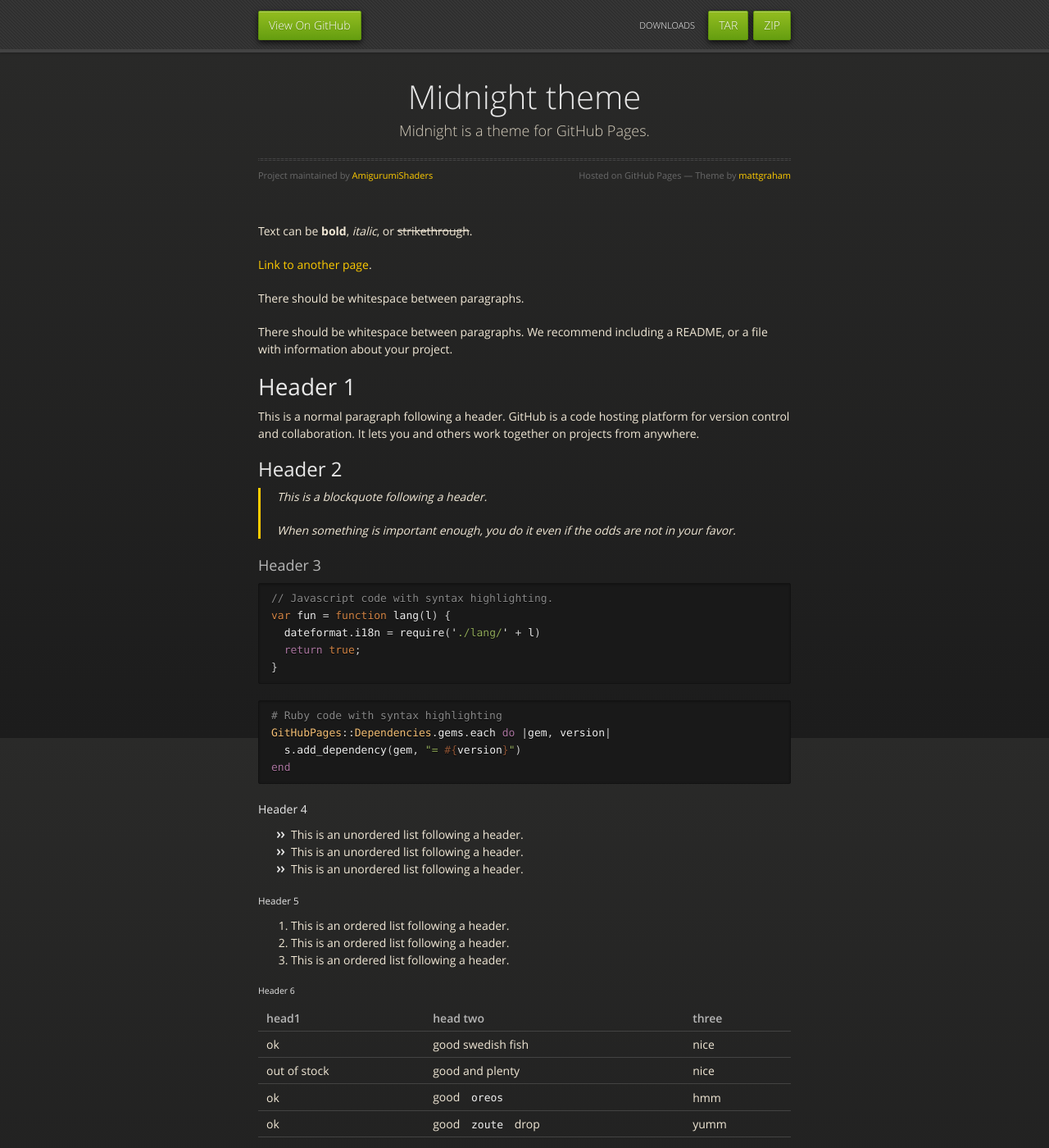
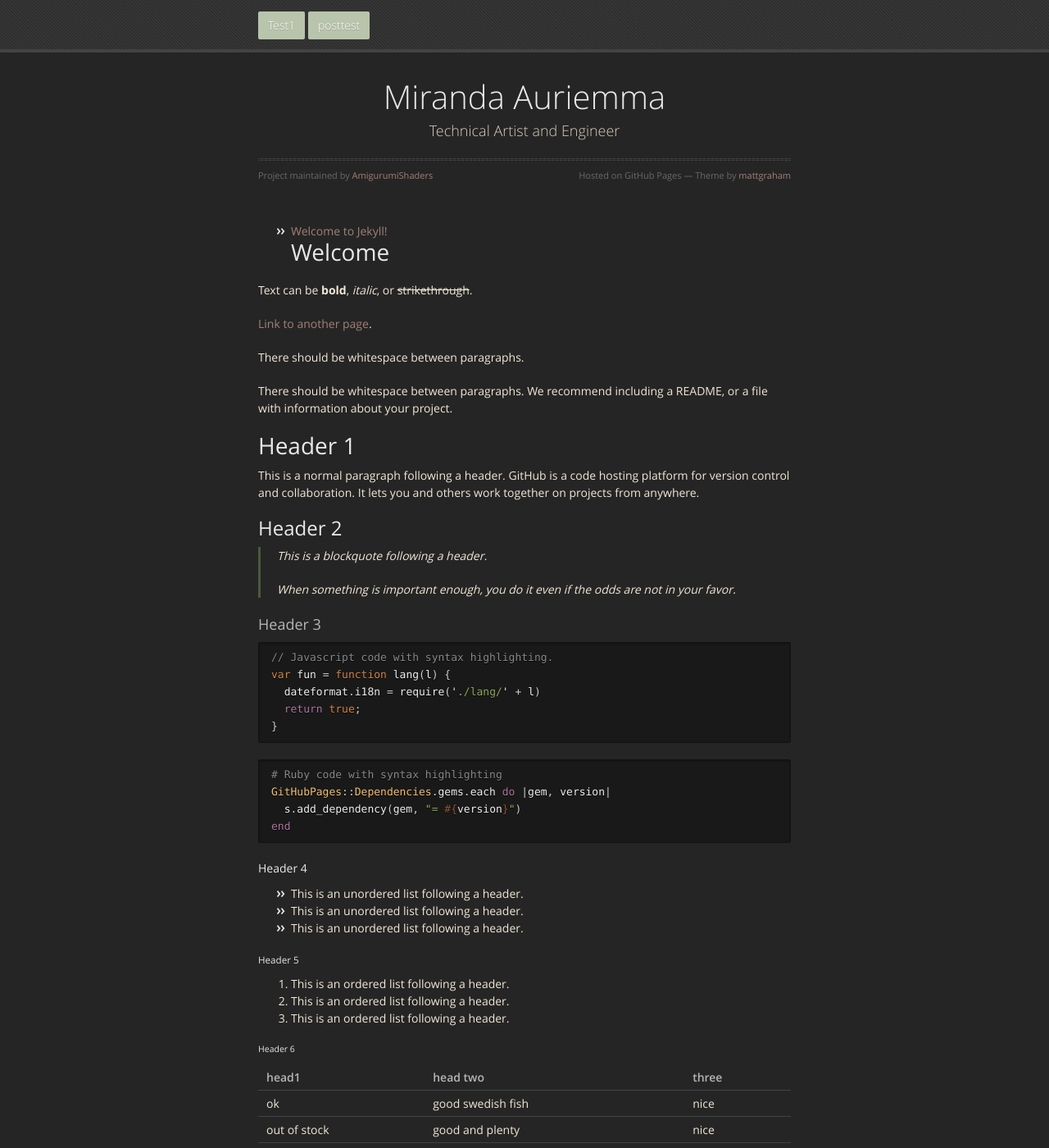
Before and after one commit to AmigurumiShaders/portfolio, a Jekyll site: the page built from index.md, in a window 1280 px wide and 1400 px high. Shown: the whole window at 82% size. Built offline with Jekyll 4.4.1, drawn with Linux system fonts in a browser that asks for light colours.

Commit message:
added some color pallets and tweaked home css, also started figuring out posts

```diff
--- a/_config.yml
+++ b/_config.yml
@@ -1,5 +1,6 @@
-title: Midnight theme
-description: Midnight is a theme for GitHub Pages.
-show_downloads: true
+title: Miranda Auriemma
+description: Technical Artist and Engineer
+# descriptionExtra: haha does is work?
+show_downloads: false
 google_analytics:
 theme: jekyll-theme-midnight
--- a/_layouts/default.html
+++ b/_layouts/default.html
@@ -6,8 +6,9 @@
 
 {% seo %}
     <link rel="stylesheet" href="{{ '/assets/css/style.css?v=' | append: site.github.build_revision | relative_url }}">
-    <script src="https://code.jquery.com/jquery-1.12.4.min.js" integrity="sha256-ZosEbRLbNQzLpnKIkEdrPv7lOy9C27hHQ+Xp8a4MxAQ=" crossorigin="anonymous"></script>
-    <script src="{{ '/assets/js/respond.js' | relative_url }}"></script>
+    <!-- I dont think any of these scripts are needed but keep them for now just in case -->
+    <!-- <script src="https://code.jquery.com/jquery-1.12.4.min.js" integrity="sha256-ZosEbRLbNQzLpnKIkEdrPv7lOy9C27hHQ+Xp8a4MxAQ=" crossorigin="anonymous"></script> -->
+    <!-- <script src="{{ '/assets/js/respond.js' | relative_url }}"></script> -->
     <!--[if lt IE 9]>
       <script src="//html5shiv.googlecode.com/svn/trunk/html5.js"></script>
     <![endif]-->
@@ -21,12 +22,8 @@
       <div id="header">
         <nav>
           <ul>
-            <li class="fork"><a href="{{ site.github.repository_url }}">View On GitHub</a></li>
-            {% if site.show_downloads %}
-              <li class="downloads"><a href="{{ site.github.zip_url }}">ZIP</a></li>
-              <li class="downloads"><a href="{{ site.github.tar_url }}">TAR</a></li>
-              <li class="title">DOWNLOADS</li>
-            {% endif %}
+            <li class="nav-element"><a class="nav-element" href="{{ site.github.repository_url }}">Test1</a></li>
+            <li class="nav-element"><a href="{{ site.github.repository_url }}">posttest</a></li>
           </ul>
         </nav>
       </div><!-- end header -->
@@ -42,6 +39,15 @@
           <span class="credits right">Hosted on GitHub Pages &mdash; Theme by <a href="https://twitter.com/mattgraham">mattgraham</a></span>
         </div>
 
+        <ul>
+          {% for post in site.posts %}
+            <li>
+              <a href="{{ post.url }}">{{ post.title }}</a>
+              {{ post.excerpt }}
+            </li>
+          {% endfor %}
+        </ul>
+
         {{ content }}
 
       </section>
--- /dev/null
+++ b/_layouts/post.html
@@ -0,0 +1,6 @@
+---
+layout: default
+---
+<p>{{ page.date }} - Written by {{ page.author }}</p>
+
+{{ content }}
--- /dev/null
+++ b/_sass/dark-pale.scss
@@ -0,0 +1,65 @@
+// SASS style sheet */
+// Palette color codes */
+// Palette URL: http://paletton.com/#uid=c5n2z0d4U0kbKcK3Rrp8zkblAbqAY6h */
+
+// Feel free to copy&paste color codes to your application */
+
+
+// As hex codes */
+
+$color-primary-0: #5A3944;	// Main Primary color */
+$color-primary-1: #C1AAB1;
+$color-primary-2: #8E6875;
+$color-primary-3: #501A2C;
+$color-primary-4: #2C000F;
+
+$color-secondary-1-0: #664A40;	// Main Secondary color (1) */
+$color-secondary-1-1: #DAC7C0;
+$color-secondary-1-2: #A18176;
+$color-secondary-1-3: #5B2D1E;
+$color-secondary-1-4: #320D00;
+
+$color-secondary-2-0: #412A42;	// Main Secondary color (2) */
+$color-secondary-2-1: #8E7E8F;
+$color-secondary-2-2: #674D69;
+$color-secondary-2-3: #39143B;
+$color-secondary-2-4: #1F0021;
+
+$color-complement-0: #4A5B3A;	// Main Complement color */
+$color-complement-1: #B8C4AC;
+$color-complement-2: #7D906A;
+$color-complement-3: #35521B;
+$color-complement-4: #162D00;
+
+
+
+// As RGBa codes */
+
+$rgba-primary-0: rgba( 90, 57, 68,1);	// Main Primary color */
+$rgba-primary-1: rgba(193,170,177,1);
+$rgba-primary-2: rgba(142,104,117,1);
+$rgba-primary-3: rgba( 80, 26, 44,1);
+$rgba-primary-4: rgba( 44,  0, 15,1);
+
+$rgba-secondary-1-0: rgba(102, 74, 64,1);	// Main Secondary color (1) */
+$rgba-secondary-1-1: rgba(218,199,192,1);
+$rgba-secondary-1-2: rgba(161,129,118,1);
+$rgba-secondary-1-3: rgba( 91, 45, 30,1);
+$rgba-secondary-1-4: rgba( 50, 13,  0,1);
+
+$rgba-secondary-2-0: rgba( 65, 42, 66,1);	// Main Secondary color (2) */
+$rgba-secondary-2-1: rgba(142,126,143,1);
+$rgba-secondary-2-2: rgba(103, 77,105,1);
+$rgba-secondary-2-3: rgba( 57, 20, 59,1);
+$rgba-secondary-2-4: rgba( 31,  0, 33,1);
+
+$rgba-complement-0: rgba( 74, 91, 58,1);	// Main Complement color */
+$rgba-complement-1: rgba(184,196,172,1);
+$rgba-complement-2: rgba(125,144,106,1);
+$rgba-complement-3: rgba( 53, 82, 27,1);
+$rgba-complement-4: rgba( 22, 45,  0,1);
+
+
+
+// Generated by Paletton.com © 2002-2014 */
+// http://paletton.com */
--- /dev/null
+++ b/assets/css/colors/dark-pale.scss
@@ -0,0 +1,65 @@
+// SASS style sheet */
+// Palette color codes */
+// Palette URL: http://paletton.com/#uid=c5n2z0d4U0kbKcK81kZadhuhVc9mHb0 */
+
+// Feel free to copy&paste color codes to your application */
+
+
+// As hex codes */
+
+$color-primary-0: #5A3944;	// Main Primary color */
+$color-primary-1: #936F7B;
+$color-primary-2: #7B5461;
+$color-primary-3: #552636;
+$color-primary-4: #4D1629;
+
+$color-secondary-1-0: #664A40;	// Main Secondary color (1) */
+$color-secondary-1-1: #A7887D;
+$color-secondary-1-2: #8B6A5F;
+$color-secondary-1-3: #61382B;
+$color-secondary-1-4: #582919;
+
+$color-secondary-2-0: #412A42;	// Main Secondary color (2) */
+$color-secondary-2-1: #6B526D;
+$color-secondary-2-2: #593E5B;
+$color-secondary-2-3: #3D1C3F;
+$color-secondary-2-4: #371139;
+
+$color-complement-0: #4A5B3A;	// Main Complement color */
+$color-complement-1: #839670;
+$color-complement-2: #697D55;
+$color-complement-3: #3E5726;
+$color-complement-4: #324F17;
+
+
+
+// As RGBa codes */
+
+$rgba-primary-0: rgba( 90, 57, 68,1);	// Main Primary color */
+$rgba-primary-1: rgba(147,111,123,1);
+$rgba-primary-2: rgba(123, 84, 97,1);
+$rgba-primary-3: rgba( 85, 38, 54,1);
+$rgba-primary-4: rgba( 77, 22, 41,1);
+
+$rgba-secondary-1-0: rgba(102, 74, 64,1);	// Main Secondary color (1) */
+$rgba-secondary-1-1: rgba(167,136,125,1);
+$rgba-secondary-1-2: rgba(139,106, 95,1);
+$rgba-secondary-1-3: rgba( 97, 56, 43,1);
+$rgba-secondary-1-4: rgba( 88, 41, 25,1);
+
+$rgba-secondary-2-0: rgba( 65, 42, 66,1);	// Main Secondary color (2) */
+$rgba-secondary-2-1: rgba(107, 82,109,1);
+$rgba-secondary-2-2: rgba( 89, 62, 91,1);
+$rgba-secondary-2-3: rgba( 61, 28, 63,1);
+$rgba-secondary-2-4: rgba( 55, 17, 57,1);
+
+$rgba-complement-0: rgba( 74, 91, 58,1);	// Main Complement color */
+$rgba-complement-1: rgba(131,150,112,1);
+$rgba-complement-2: rgba(105,125, 85,1);
+$rgba-complement-3: rgba( 62, 87, 38,1);
+$rgba-complement-4: rgba( 50, 79, 23,1);
+
+
+
+// Generated by Paletton.com © 2002-2014 */
+// http://paletton.com */
--- /dev/null
+++ b/assets/css/colors/pallete-bright1.scss
@@ -0,0 +1,132 @@
+// SASS style sheet */
+// Palette color codes */
+// Palette URL: http://paletton.com/#uid=44C0u0kjwDj9hTOeULXnyvPtvty */
+
+// Feel free to copy&paste color codes to your application */
+
+
+// As hex codes */
+
+$color-primary-0: #9153C1;	// Main Primary color */
+$color-primary-1: #D0ACEC;
+$color-primary-2: #AF7AD8;
+$color-primary-3: #7735AA;
+$color-primary-4: #63169E;
+
+$color-secondary-1-0: #CBF55F;	// Main Secondary color (1) */
+$color-secondary-1-1: #E8FCB3;
+$color-secondary-1-2: #D8F885;
+$color-secondary-1-3: #BFF03F;
+$color-secondary-1-4: #A6DE11;
+
+$color-secondary-2-0: #FFE064;	// Main Secondary color (2) */
+$color-secondary-2-1: #FFF0B5;
+$color-secondary-2-2: #FFE888;
+$color-secondary-2-3: #FED943;
+$color-secondary-2-4: #EBC012;
+
+$color-complement-0: #FFFA64;	// Main Complement color */
+$color-complement-1: #FFFDB5;
+$color-complement-2: #FFFB88;
+$color-complement-3: #FEF843;
+$color-complement-4: #EBE512;
+
+
+
+// As RGBa codes */
+
+$rgba-primary-0: rgba(145, 83,193,1);	// Main Primary color */
+$rgba-primary-1: rgba(208,172,236,1);
+$rgba-primary-2: rgba(175,122,216,1);
+$rgba-primary-3: rgba(119, 53,170,1);
+$rgba-primary-4: rgba( 99, 22,158,1);
+
+$rgba-secondary-1-0: rgba(203,245, 95,1);	// Main Secondary color (1) */
+$rgba-secondary-1-1: rgba(232,252,179,1);
+$rgba-secondary-1-2: rgba(216,248,133,1);
+$rgba-secondary-1-3: rgba(191,240, 63,1);
+$rgba-secondary-1-4: rgba(166,222, 17,1);
+
+$rgba-secondary-2-0: rgba(255,224,100,1);	// Main Secondary color (2) */
+$rgba-secondary-2-1: rgba(255,240,181,1);
+$rgba-secondary-2-2: rgba(255,232,136,1);
+$rgba-secondary-2-3: rgba(254,217, 67,1);
+$rgba-secondary-2-4: rgba(235,192, 18,1);
+
+$rgba-complement-0: rgba(255,250,100,1);	// Main Complement color */
+$rgba-complement-1: rgba(255,253,181,1);
+$rgba-complement-2: rgba(255,251,136,1);
+$rgba-complement-3: rgba(254,248, 67,1);
+$rgba-complement-4: rgba(235,229, 18,1);
+
+
+
+// Generated by Paletton.com © 2002-2014 */
+// http://paletton.com */
+
+
+// SASS style sheet */
+// Palette color codes */
+// Palette URL: http://paletton.com/#uid=65y1q0kch7V7HjD8ecYig71nN5u */
+
+// Feel free to copy&paste color codes to your application */
+
+
+// As hex codes */
+
+$color-primary-0: #3C2528;	// Main Primary color */
+$color-primary-1: #957176;
+$color-primary-2: #62494D;
+$color-primary-3: #35171B;
+$color-primary-4: #290B0F;
+
+$color-secondary-1-0: #3F3A27;	// Main Secondary color (1) */
+$color-secondary-1-1: #9C9577;
+$color-secondary-1-2: #67624D;
+$color-secondary-1-3: #383118;
+$color-secondary-1-4: #2C250B;
+
+$color-secondary-2-0: #1F1D2C;	// Main Secondary color (2) */
+$color-secondary-2-1: #59566C;
+$color-secondary-2-2: #3A3748;
+$color-secondary-2-3: #161327;
+$color-secondary-2-4: #0E0B1E;
+
+$color-complement-0: #263521;	// Main Complement color */
+$color-complement-1: #6C8565;
+$color-complement-2: #475841;
+$color-complement-3: #1B2F14;
+$color-complement-4: #102509;
+
+
+
+// As RGBa codes */
+
+$rgba-primary-0: rgba( 60, 37, 40,1);	// Main Primary color */
+$rgba-primary-1: rgba(149,113,118,1);
+$rgba-primary-2: rgba( 98, 73, 77,1);
+$rgba-primary-3: rgba( 53, 23, 27,1);
+$rgba-primary-4: rgba( 41, 11, 15,1);
+
+$rgba-secondary-1-0: rgba( 63, 58, 39,1);	// Main Secondary color (1) */
+$rgba-secondary-1-1: rgba(156,149,119,1);
+$rgba-secondary-1-2: rgba(103, 98, 77,1);
+$rgba-secondary-1-3: rgba( 56, 49, 24,1);
+$rgba-secondary-1-4: rgba( 44, 37, 11,1);
+
+$rgba-secondary-2-0: rgba( 31, 29, 44,1);	// Main Secondary color (2) */
+$rgba-secondary-2-1: rgba( 89, 86,108,1);
+$rgba-secondary-2-2: rgba( 58, 55, 72,1);
+$rgba-secondary-2-3: rgba( 22, 19, 39,1);
+$rgba-secondary-2-4: rgba( 14, 11, 30,1);
+
+$rgba-complement-0: rgba( 38, 53, 33,1);	// Main Complement color */
+$rgba-complement-1: rgba(108,133,101,1);
+$rgba-complement-2: rgba( 71, 88, 65,1);
+$rgba-complement-3: rgba( 27, 47, 20,1);
+$rgba-complement-4: rgba( 16, 37,  9,1);
+
+
+
+// Generated by Paletton.com © 2002-2014 */
+// http://paletton.com */
--- /dev/null
+++ b/assets/css/colors/vivid.scss
@@ -0,0 +1,197 @@
+// SASS style sheet VIVID - this is the one that i liked the tritanopia simulation of*/
+// Palette color codes */
+// Palette URL: http://paletton.com/#uid=64G0J0kfltl5PNkatAYkaoiozjL */
+
+// Feel free to copy&paste color codes to your application */
+
+
+// As hex codes */
+
+$color-primary-0: #82569C;	// Main Primary color */
+$color-primary-1: #CDB5DB;
+$color-primary-2: #A581BA;
+$color-primary-3: #653481;
+$color-primary-4: #4D1D69;
+
+$color-secondary-1-0: #D16D8B;	// Main Secondary color (1) */
+$color-secondary-1-1: #F3C7D5;
+$color-secondary-1-2: #E99DB4;
+$color-secondary-1-3: #AD4061;
+$color-secondary-1-4: #8D2141;
+
+$color-secondary-2-0: #6063A2;	// Main Secondary color (2) */
+$color-secondary-2-1: #BBBDDE;
+$color-secondary-2-2: #8A8DC0;
+$color-secondary-2-3: #3E4187;
+$color-secondary-2-4: #25296D;
+
+$color-complement-0: #EAE97A;	// Main Complement color */
+$color-complement-1: #FFFFD1;
+$color-complement-2: #FFFEAC;
+$color-complement-3: #C2C148;
+$color-complement-4: #9D9D25;
+
+
+
+// As RGBa codes */
+
+$rgba-primary-0: rgba(130, 86,156,1);	// Main Primary color */
+$rgba-primary-1: rgba(205,181,219,1);
+$rgba-primary-2: rgba(165,129,186,1);
+$rgba-primary-3: rgba(101, 52,129,1);
+$rgba-primary-4: rgba( 77, 29,105,1);
+
+$rgba-secondary-1-0: rgba(209,109,139,1);	// Main Secondary color (1) */
+$rgba-secondary-1-1: rgba(243,199,213,1);
+$rgba-secondary-1-2: rgba(233,157,180,1);
+$rgba-secondary-1-3: rgba(173, 64, 97,1);
+$rgba-secondary-1-4: rgba(141, 33, 65,1);
+
+$rgba-secondary-2-0: rgba( 96, 99,162,1);	// Main Secondary color (2) */
+$rgba-secondary-2-1: rgba(187,189,222,1);
+$rgba-secondary-2-2: rgba(138,141,192,1);
+$rgba-secondary-2-3: rgba( 62, 65,135,1);
+$rgba-secondary-2-4: rgba( 37, 41,109,1);
+
+$rgba-complement-0: rgba(234,233,122,1);	// Main Complement color */
+$rgba-complement-1: rgba(255,255,209,1);
+$rgba-complement-2: rgba(255,254,172,1);
+$rgba-complement-3: rgba(194,193, 72,1);
+$rgba-complement-4: rgba(157,157, 37,1);
+
+
+
+// Generated by Paletton.com © 2002-2014 */
+// http://paletton.com */
+
+// SASS style sheet */
+// Palette color codes */
+// Palette URL: http://paletton.com/#uid=65m0J0k68hb32rM4Hm57vbve88y */
+
+// Feel free to copy&paste color codes to your application */
+
+
+// As hex codes */
+
+$color-primary-0: #786169;	// Main Primary color */
+$color-primary-1: #C2B0B6;
+$color-primary-2: #9A848C;
+$color-primary-3: #503D44;
+$color-primary-4: #3C212B;
+
+$color-secondary-1-0: #897A6F;	// Main Secondary color (1) */
+$color-secondary-1-1: #DDD1C8;
+$color-secondary-1-2: #B0A196;
+$color-secondary-1-3: #5C4F46;
+$color-secondary-1-4: #443326;
+
+$color-secondary-2-0: #554B5C;	// Main Secondary color (2) */
+$color-secondary-2-1: #8F8794;
+$color-secondary-2-2: #6F6676;
+$color-secondary-2-3: #38303D;
+$color-secondary-2-4: #261B2E;
+
+$color-complement-0: #707B64;	// Main Complement color */
+$color-complement-1: #BEC7B4;
+$color-complement-2: #939F87;
+$color-complement-3: #49523F;
+$color-complement-4: #303D22;
+
+
+
+// As RGBa codes */
+
+$rgba-primary-0: rgba(120, 97,105,1);	// Main Primary color */
+$rgba-primary-1: rgba(194,176,182,1);
+$rgba-primary-2: rgba(154,132,140,1);
+$rgba-primary-3: rgba( 80, 61, 68,1);
+$rgba-primary-4: rgba( 60, 33, 43,1);
+
+$rgba-secondary-1-0: rgba(137,122,111,1);	// Main Secondary color (1) */
+$rgba-secondary-1-1: rgba(221,209,200,1);
+$rgba-secondary-1-2: rgba(176,161,150,1);
+$rgba-secondary-1-3: rgba( 92, 79, 70,1);
+$rgba-secondary-1-4: rgba( 68, 51, 38,1);
+
+$rgba-secondary-2-0: rgba( 85, 75, 92,1);	// Main Secondary color (2) */
+$rgba-secondary-2-1: rgba(143,135,148,1);
+$rgba-secondary-2-2: rgba(111,102,118,1);
+$rgba-secondary-2-3: rgba( 56, 48, 61,1);
+$rgba-secondary-2-4: rgba( 38, 27, 46,1);
+
+$rgba-complement-0: rgba(112,123,100,1);	// Main Complement color */
+$rgba-complement-1: rgba(190,199,180,1);
+$rgba-complement-2: rgba(147,159,135,1);
+$rgba-complement-3: rgba( 73, 82, 63,1);
+$rgba-complement-4: rgba( 48, 61, 34,1);
+
+
+
+// Generated by Paletton.com © 2002-2014*/
+// http://paletton.com */
+
+// SASS style sheet DARK*/
+// Palette color codes */
+// Palette URL: http://paletton.com/#uid=65m0J0k68hb32rM4Hm57vbve88y */
+
+// Feel free to copy&paste color codes to your application */
+
+
+// As hex codes */
+
+$color-primary-0: #786169;	// Main Primary color */
+$color-primary-1: #C2B0B6;
+$color-primary-2: #9A848C;
+$color-primary-3: #503D44;
+$color-primary-4: #3C212B;
+
+$color-secondary-1-0: #897A6F;	// Main Secondary color (1) */
+$color-secondary-1-1: #DDD1C8;
+$color-secondary-1-2: #B0A196;
+$color-secondary-1-3: #5C4F46;
+$color-secondary-1-4: #443326;
+
+$color-secondary-2-0: #554B5C;	// Main Secondary color (2) */
+$color-secondary-2-1: #8F8794;
+$color-secondary-2-2: #6F6676;
+$color-secondary-2-3: #38303D;
+$color-secondary-2-4: #261B2E;
+
+$color-complement-0: #707B64;	// Main Complement color */
+$color-complement-1: #BEC7B4;
+$color-complement-2: #939F87;
+$color-complement-3: #49523F;
+$color-complement-4: #303D22;
+
+
+
+// As RGBa codes */
+
+$rgba-primary-0: rgba(120, 97,105,1);	// Main Primary color */
+$rgba-primary-1: rgba(194,176,182,1);
+$rgba-primary-2: rgba(154,132,140,1);
+$rgba-primary-3: rgba( 80, 61, 68,1);
+$rgba-primary-4: rgba( 60, 33, 43,1);
+
+$rgba-secondary-1-0: rgba(137,122,111,1);	// Main Secondary color (1) */
+$rgba-secondary-1-1: rgba(221,209,200,1);
+$rgba-secondary-1-2: rgba(176,161,150,1);
+$rgba-secondary-1-3: rgba( 92, 79, 70,1);
+$rgba-secondary-1-4: rgba( 68, 51, 38,1);
+
+$rgba-secondary-2-0: rgba( 85, 75, 92,1);	// Main Secondary color (2) */
+$rgba-secondary-2-1: rgba(143,135,148,1);
+$rgba-secondary-2-2: rgba(111,102,118,1);
+$rgba-secondary-2-3: rgba( 56, 48, 61,1);
+$rgba-secondary-2-4: rgba( 38, 27, 46,1);
+
+$rgba-complement-0: rgba(112,123,100,1);	// Main Complement color */
+$rgba-complement-1: rgba(190,199,180,1);
+$rgba-complement-2: rgba(147,159,135,1);
+$rgba-complement-3: rgba( 73, 82, 63,1);
+$rgba-complement-4: rgba( 48, 61, 34,1);
+
+
+
+// Generated by Paletton.com © 2002-2014 */
+// http://paletton.com */
--- a/assets/css/style.scss
+++ b/assets/css/style.scss
@@ -2,3 +2,42 @@
 ---
 
 @import "jekyll-theme-midnight";
+@import "dark-pale";
+
+
+#header {
+    box-shadow: none;
+
+    nav {
+        background: none;
+
+        .nav-element{
+            display:inline-block;
+            // float: left;
+            margin-left: 0px;
+
+            a {
+                background: $color-complement-1;
+                box-shadow: none;
+                border: none;
+            }
+        }
+    }
+}
+
+body {
+    background: #252525;
+}
+
+blockquote {
+    border-left: 3px solid $color-complement-0;
+}
+
+a {
+    color: $color-secondary-1-2;
+
+    &:hover {
+        color: #FFFDB5;
+        text-decoration: underline;
+    }
+}
```
Also changed, not shown: _posts/2011-12-31-new-years-eve-is-awesome.md (added, +10 -0 lines).
